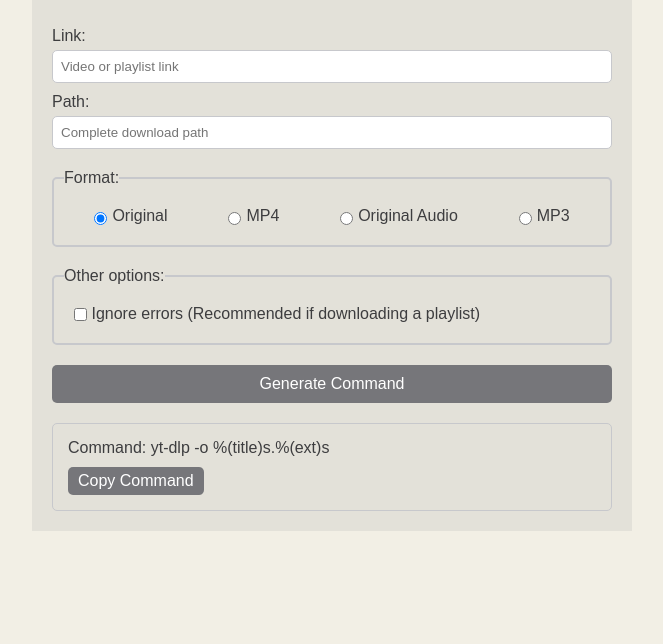
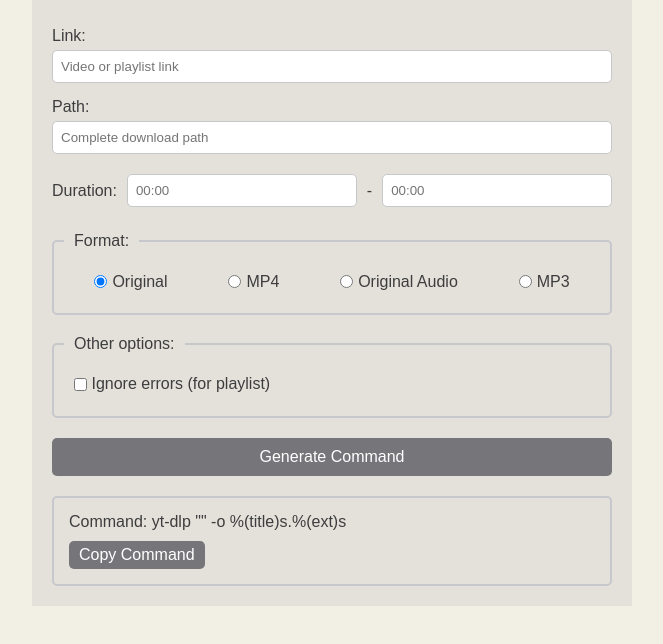
Before and after one commit to FlyingOcto/video-command-helper, a plain HTML site: page index.html in a window 1280 px wide. Both pictures are taken after a click on the button "Generate Command". Shown: the part 80-724 px from the top of the page, without its empty margins (308-971 px from the left). Drawn offline with Linux system fonts and the light colour scheme.

Commit message:
Add files via upload
adding durations

```diff
--- a/index.html
+++ b/index.html
@@ -16,6 +16,16 @@
         <label for="path">Path:</label>
         <input type="text" id="path" name="path" placeholder="Complete download path">
 
+
+    </form>
+
+    <form class="durationform">
+        <label for="duration">Duration:</label>
+        <input type="text" id="duration1" name="duration" placeholder="00:00"> <span>-</span> <input type="text" id="duration2" name="duration" placeholder="00:00">
+
+    </form>
+
+    <form class="form" id="dataForm">
         <fieldset class="format-section">
             <legend>Format:</legend>
             <div class="radio-container">
@@ -29,7 +39,7 @@
         <fieldset class="format-section">
             <legend>Other options:</legend>
             <div class="checkbox-container">
-                <label class="checkbox-label"><input type="checkbox" id="ignoreErrors"> Ignore errors (Recommended if downloading a playlist)</label>
+                <label class="checkbox-label"><input type="checkbox" id="ignoreErrors"> Ignore errors (for playlist)</label>
             </div>
         </fieldset>
 
--- a/script.js
+++ b/script.js
@@ -26,8 +26,26 @@ document.addEventListener('DOMContentLoaded', function() {
             }
         }
 
+        let duration = '';
+        switch (document.getElementById('duration1').value.trim()) {
+            case '':
+                if (document.getElementById('duration2').value.trim() == '') {
+                    break;
+                } else {
+                    duration = '--download-sections "*00:00-' + document.getElementById('duration2').value.trim() + '" --force-keyframes-at-cuts';
+                }
+                break;
+            default:
+                if (document.getElementById('duration2').value.trim() == '') {
+                    duration = '--download-sections "*' + document.getElementById('duration1').value.trim() + '-inf" --force-keyframes-at-cuts';
+                } else {
+                    duration = '--download-sections "*' + document.getElementById('duration1').value.trim() + '-' + document.getElementById('duration2').value.trim() + '" --force-keyframes-at-cuts';
+                }
+        }
+
+
         const ignoreErrors = document.getElementById('ignoreErrors').checked ? '-i ' : '';
-        const commandString = `yt-dlp ${link} ${ignoreErrors} ${path} ${selectedFormat} -o %(title)s.%(ext)s`;
+        const commandString = `yt-dlp "${link}" ${ignoreErrors} ${path} ${selectedFormat} ${duration}  -o %(title)s.%(ext)s`;
         document.getElementById('output').innerText = 'Command: ' + commandString;
     });
 
--- a/style.css
+++ b/style.css
@@ -23,6 +23,10 @@ h1 {
     text-align: center;
 }
 
+legend {
+    padding-inline: 10px;
+}
+
 .form {
     display: flex;
     flex-direction: column;
@@ -34,7 +38,7 @@ h1 {
 
 .form input {
     padding: 8px;
-    margin-top: 5px;
+    margin-block: 5px;
     border-radius: 5px;
     border: 1px solid #C7C8CC; /* Light grey for input borders */
     background-color: white; /* White background for inputs */
@@ -56,6 +60,33 @@ h1 {
 .form button:hover {
     background-color: #C7C8CC; /* Lighter grey on hover */
 }
+
+.durationform {
+    display: flex;
+    flex-direction: row;
+    flex-wrap: nowrap;
+    justify-content: space-between;
+    align-items: center;
+    margin-top: 10px;
+}
+
+.durationform label {
+    margin-inline: 0 10px;
+}
+
+.durationform input {
+    padding: 8px;
+    margin-block: 5px;
+    border-radius: 5px;
+    border: 1px solid #C7C8CC; /* Light grey for input borders */
+    background-color: white; /* White background for inputs */
+    width: -webkit-fill-available;
+}
+
+.durationform span{
+    padding-inline: 10px;
+}
+
 
 .format-section {
     padding: 10px;
@@ -89,7 +120,6 @@ h1 {
 }
 
 .checkbox-label input[type="checkbox"] {
-    margin-top: 0px;
     margin-left: 10px;
     vertical-align: middle;
     cursor: pointer;
@@ -100,7 +130,7 @@ h1 {
     padding: 15px;
     background-color: #E3E1D9; /* Slightly darker background for contrast */
     border-radius: 5px;
-    border: 1px solid #C7C8CC; /* Light grey border for definition */
+    border: 2px solid #C7C8CC; /* Light grey border for definition */
     display: flex;
 
     flex-direction: row; /* Change to lay out children in a row */
```
